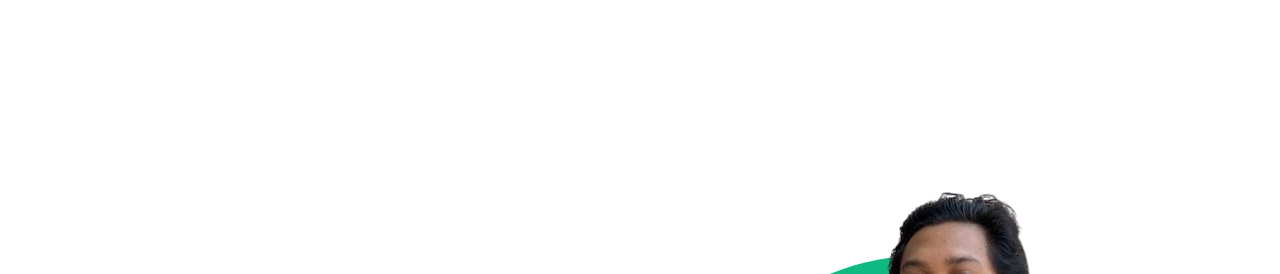
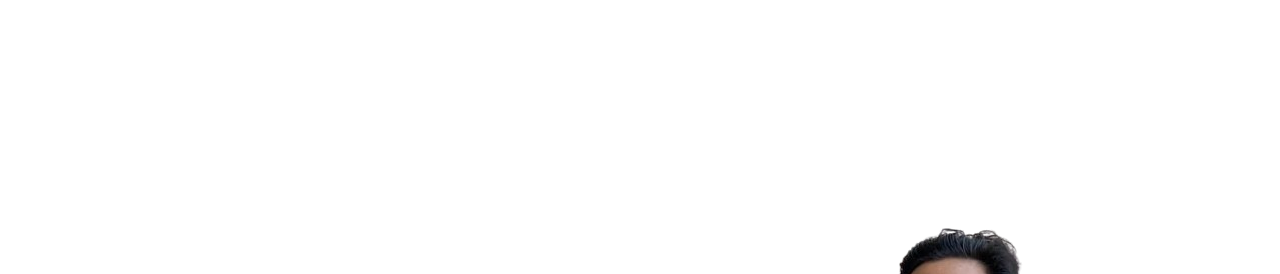
Before and after one commit to NovebrianSP/Portfolio, a website: page index.html in a window 1280 px wide. Shown: the part 43-317 px from the top of the page. Drawn offline with Linux system fonts and the light colour scheme.

Commit message:
Commit message

```diff
--- a/index.html
+++ b/index.html
@@ -31,10 +31,10 @@
                         Me</a>
                 </div>
 
-                <div class=" w-full self-end px-4 lg:w-1/2">
+                <div class=" w-full self-end px-4 lg:w-1/2 md:mt-9">
                     <div class="relative mt-10 lg:mt-9 lg:right-0">
                         <img src="src/img/img.png" alt="Novebrian" class="max-w-full mx-auto sm:pt-10" />
-                        <span class="absolute -bottom-0 -z-10 left-1/2 -translate-x-1/2 md:scale-125 md:pt-9">
+                        <span class="absolute -bottom-0 -z-10 left-1/2 -translate-x-1/2 md:scale-125">
                             <svg width="500" height="500" viewBox="0 0 200 200" xmlns="http://www.w3.org/2000/svg">
                                 <path fill="#10b981"
                                     d="M45.6,-30.2C52.9,-13.6,48.4,5.9,38.9,21.4C29.3,36.9,14.7,48.5,-0.8,49C-16.4,49.5,-32.7,38.9,-45.4,21.6C-58.1,4.2,-67.1,-19.9,-58.9,-37C-50.7,-54.1,-25.4,-64.2,-3.1,-62.4C19.1,-60.6,38.2,-46.8,45.6,-30.2Z"
```
Also changed, not shown: src/output.css.
